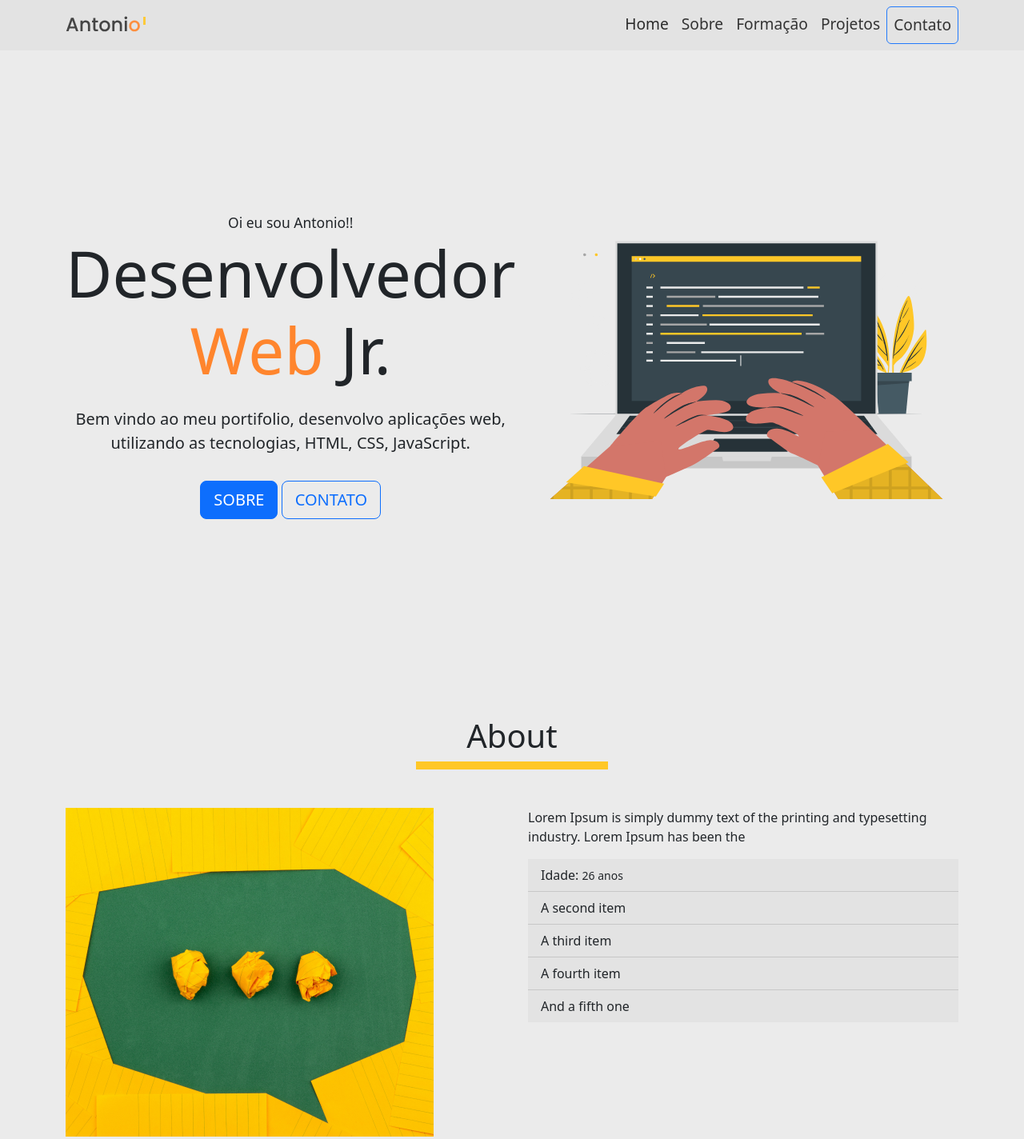
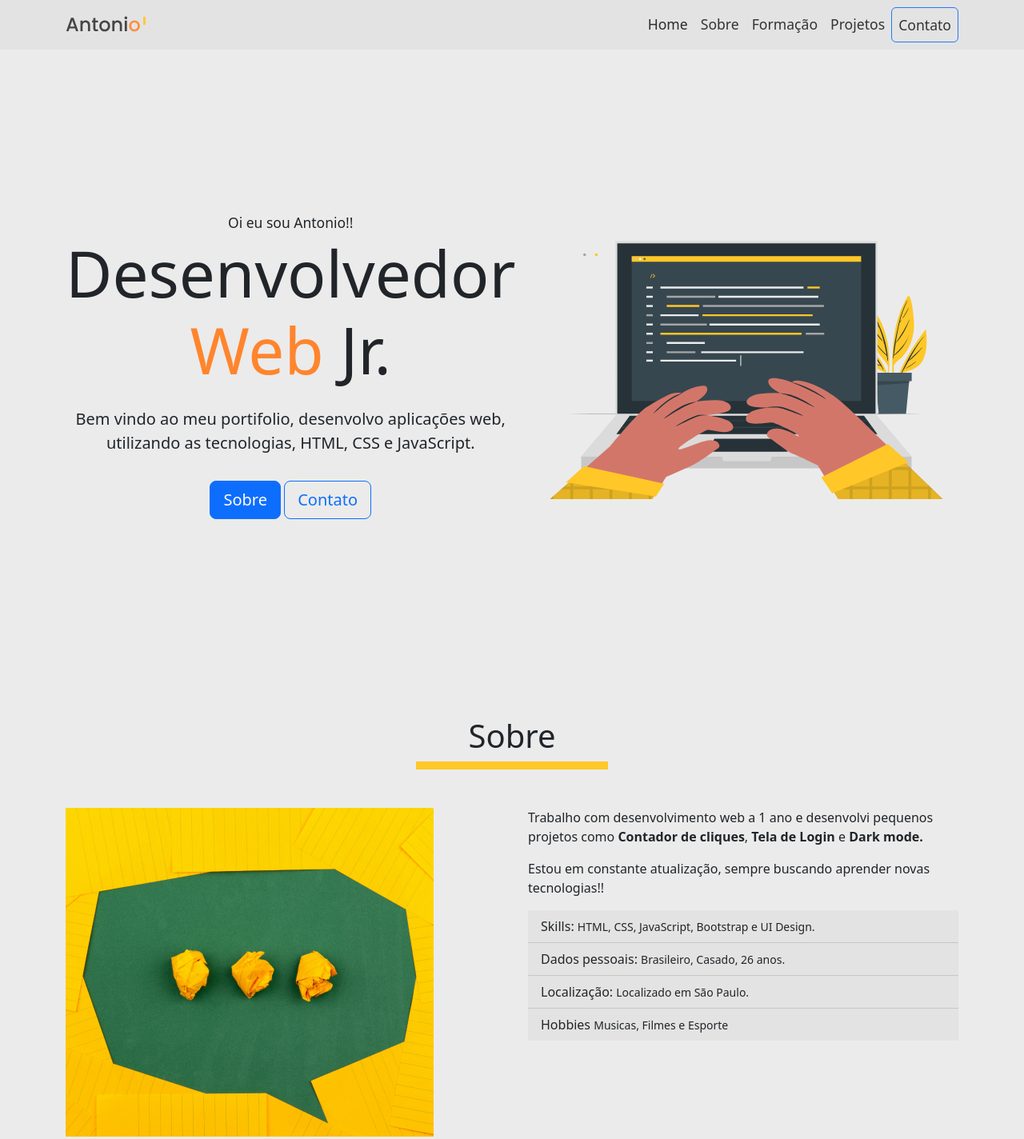
Before and after one commit to devthigas/antonio-cv, a plain HTML site: page index.html in a window 1280 px wide. Shown: the top 1424 px of the page at 80% size. Drawn offline with nearby package versions, Linux system fonts and the light colour scheme.

Commit message:
comentarios na pagina html

```diff
--- a/assets/css/style.css
+++ b/assets/css/style.css
@@ -9,7 +9,7 @@ body{
 }
 
 .nav-link{
-    font-size: 1.2rem;
+    font-size: 1.1rem;
     color: rgb(32, 32, 32);
 }
 
--- a/index.html
+++ b/index.html
@@ -1,23 +1,35 @@
 <!doctype html>
-<html lang="en">
+<html lang="pt-br">
   <head>
     <meta charset="utf-8">
     <meta name="viewport" content="width=device-width, initial-scale=1">
     <title>Portifolio Antonio</title>
+    <!-- Link do bootstrap -->
     <link href="https://cdn.jsdelivr.net/npm/bootstrap@5.2.0/dist/css/bootstrap.min.css" rel="stylesheet" integrity="sha384-gH2yIJqKdNHPEq0n4Mqa/HGKIhSkIHeL5AyhkYV8i59U5AR6csBvApHHNl/vI1Bx" crossorigin="anonymous">
+    <!-- Link do CSS personalizado -->
     <link rel="stylesheet" href="./assets/css/style.css">
   </head>
   <body>
-    <!-- Navbar responsiva utilizando bootstrap -->
-    <nav class="navbar navbar-expand-lg fixed-top ">
+    <!-- Navbar responsiva utilizando o elemento navbar do bootstrap -->
+    <!-- A Classe navbar-expand-md quebra o grid em 768px e a fixed-top fixa o navbar sempre no topo da pagina -->
+    <nav class="navbar navbar-expand-md fixed-top ">
+        <!-- Container padrão da página -->
         <div class="container ">
+            <!-- Logo  -->
             <a class="navbar-brand" href="#">
-                <img src="./assets/img/logo.svg" alt="">
+                <img src="./assets/img/logo.svg" alt="logo marca">
             </a>
+            <!-- Fim da logo -->
+
+            <!-- Botão mobile. Ao clicar o menu aparece em forma de collapse em telas  menores que 768px -->
             <button class="navbar-toggler" type="button" data-bs-toggle="collapse" data-bs-target="#navbarNav"
                 aria-controls="navbarNav" aria-expanded="false" aria-label="Toggle navigation">
                 <span class="navbar-toggler-icon"></span>
             </button>
+            <!-- Fim Botão mobile -->
+
+            <!-- Area dos links -->
+            <!-- Formatação padrão do bootstrap para links -->
             <div class="collapse navbar-collapse justify-content-end" id="navbarNav">
                 <ul class="navbar-nav ">
                     <li class="nav-item">
@@ -37,26 +49,32 @@
                     </li>
                 </ul>
             </div>
+            <!-- Fim da area dos Links -->
         </div>
     </nav>
+    <!-- Primeira sessão da página, sessão inicial principal -->
     <main class="container" id="#home">
+        <!-- Aplicando posicionamento e alinhamentos -->
         <div class="row container-height-100vh mt-5 align-items-center text-center">
+            <!-- Grid de 6 colunas a esquerda quebra em uma coluna em 768px, comportamento padrão do site -->
             <div class="col-md">
                 <p class="lead mb-0 mt-3 text-center"><small>Oi eu sou Antonio!!</small></p>
                 <h1 class="display-1">Desenvolvedor<span class="yellow"><br>Web</span> Jr.</h1>
                 <p class="lead py-3">Bem vindo ao meu portifolio, desenvolvo aplicações
-                web, utilizando as tecnologias, HTML, CSS, JavaScript.</p>
-                <button class="btn btn-primary btn-lg">SOBRE</button>
-                <button class="btn btn-outline-primary btn-lg">CONTATO</button>
+                web, utilizando as tecnologias, HTML, CSS e JavaScript.</p>
+                <button class="btn btn-primary btn-lg">Sobre</button>
+                <button class="btn btn-outline-primary btn-lg">Contato</button>
             </div>
+            <!-- Grid 6 colunas a Direira -->
             <div class="col-md">
                 <img class="img-fluid" src="./assets/img/Hand coding-cuate 1.svg" alt="">
             </div>
         </div>
     </main>
+
     <section class="container mt-5 "id="about">
         <div class="d-flex flex-column align-items-center mb-5 ">
-            <h1 class="text-center">About</h1>
+            <h1 class="text-center">Sobre</h1>
             <img class="img-fluid d-flex justify-content-center" src="./assets/img/Rectangle about.svg" alt="">
         </div>
         <div class="row gap-3">
@@ -65,14 +83,16 @@
             </div>
             <div class="col-md">
                 <p>
-                    Lorem Ipsum is simply dummy text of the printing and typesetting industry. Lorem Ipsum has been the
+                    Trabalho com desenvolvimento web a 1 ano
+                    e desenvolvi pequenos projetos como <strong>Contador de cliques</strong>, <strong>Tela de Login</strong> e
+                    <strong>Dark mode.</strong>
                 </p>
+                <p>Estou em constante atualização, sempre buscando aprender novas tecnologias!!</p>
                 <ul class="list-group list-group-flush">
-                    <li class="list-group-item bg-gray">Idade: <small>26 anos</small></li>
-                    <li class="list-group-item bg-gray">A second item</li>
-                    <li class="list-group-item bg-gray">A third item</li>
-                    <li class="list-group-item bg-gray">A fourth item</li>
-                    <li class="list-group-item bg-gray">And a fifth one</li>
+                    <li class="list-group-item bg-gray">Skills: <small>HTML, CSS, JavaScript, Bootstrap e UI Design.</small></li>
+                    <li class="list-group-item bg-gray">Dados pessoais: <small>Brasileiro, Casado, 26 anos.</small></li>
+                    <li class="list-group-item bg-gray">Localização: <small>Localizado em São Paulo.</small></li>
+                    <li class="list-group-item bg-gray">Hobbies <small>Musicas, Filmes e Esporte</small></li>
                   </ul>
             </div>
         </div>
```
